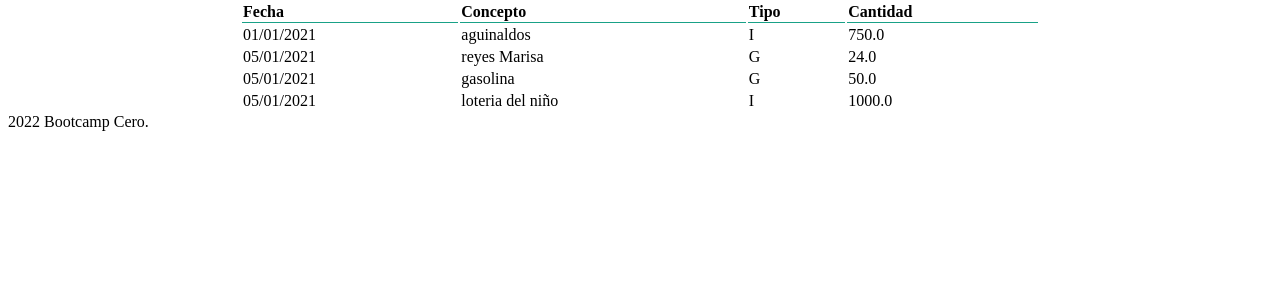
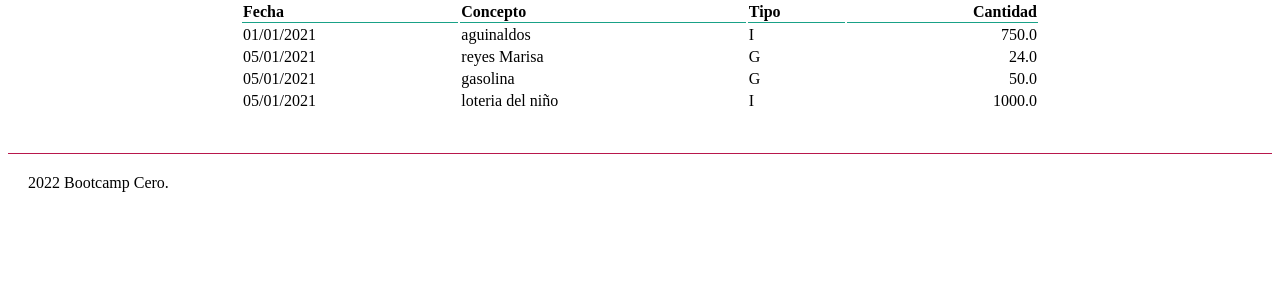
Before and after one commit to Davidrl-89/hello-Flask, a Flask app: page / in a window 1280 px wide. Shown: the part 83-383 px from the top of the page. Run offline with Flask 2, Linux system fonts and the light colour scheme.

Commit message:
feat: estilo del pie de pagina

```diff
--- a/balance/static/css/styles.css
+++ b/balance/static/css/styles.css
@@ -30,3 +30,13 @@ table.paper {
     border-bottom: #19a187 1px solid;
     text-align: left;
 }
+
+.numero{
+    text-align: right;
+}
+
+.pie-de-pagina{
+    margin-top: 40px;
+    padding: 20px;
+    border-top: solid 1px #b8174c;
+}
--- a/balance/templates/inicio.html
+++ b/balance/templates/inicio.html
@@ -24,14 +24,14 @@
         <th class="titulo-tabla">Fecha</th>
         <th class="titulo-tabla">Concepto</th>
         <th class="titulo-tabla">Tipo</th>
-        <th class="titulo-tabla">Cantidad</th>
+        <th class="titulo-tabla numero">Cantidad</th>
       </tr>
       {% for mov in movs %}
       <tr>
         <td>{{ mov.fecha }}</td>
         <td>{{ mov.concepto }}</td>
         <td>{{ mov.tipo }}</td>
-        <td>{{ mov.cantidad }}</td>
+        <td class="numero">{{ mov.cantidad }}</td>
       </tr>
       {% endfor %}
     </table>
```
